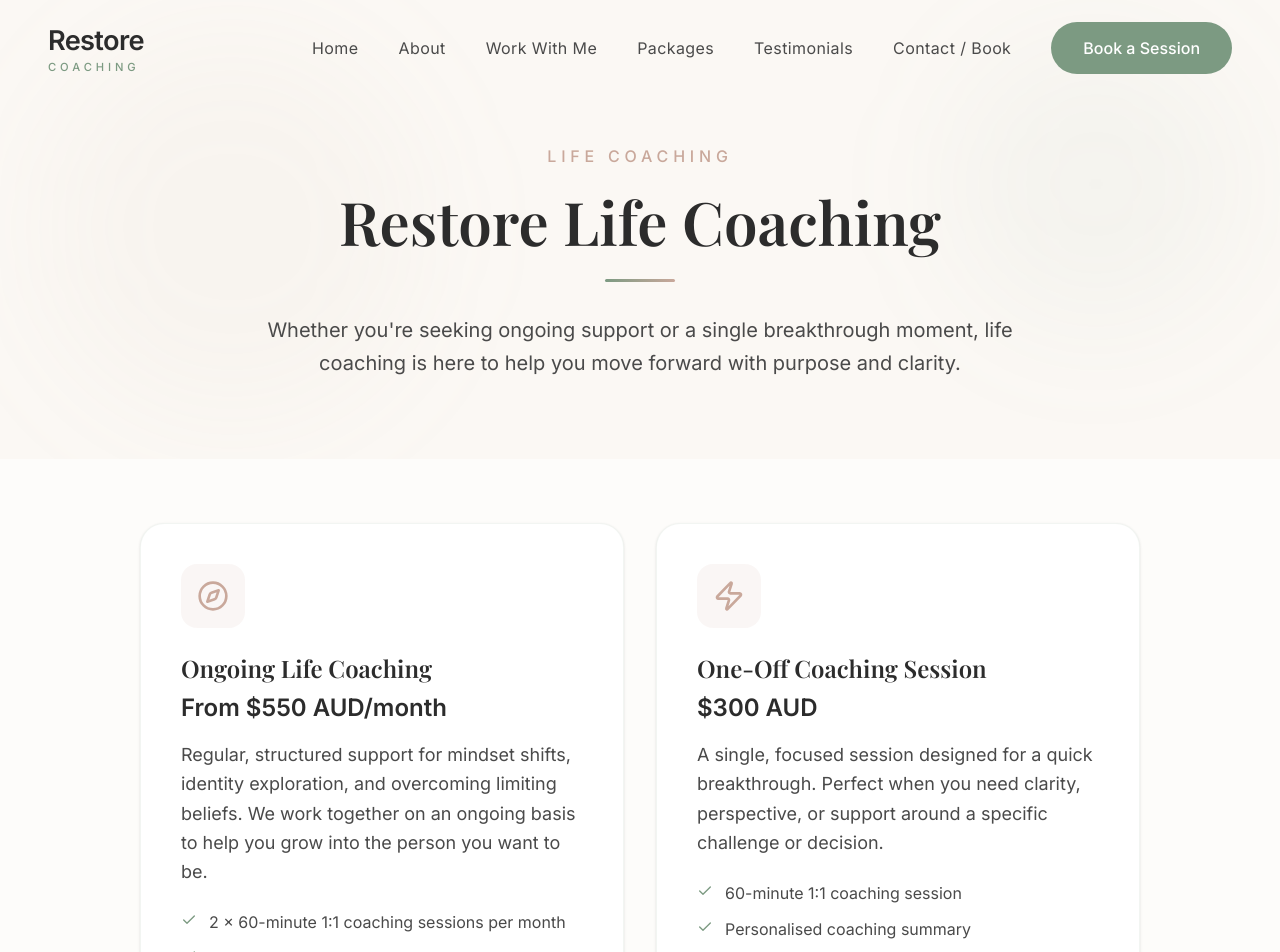
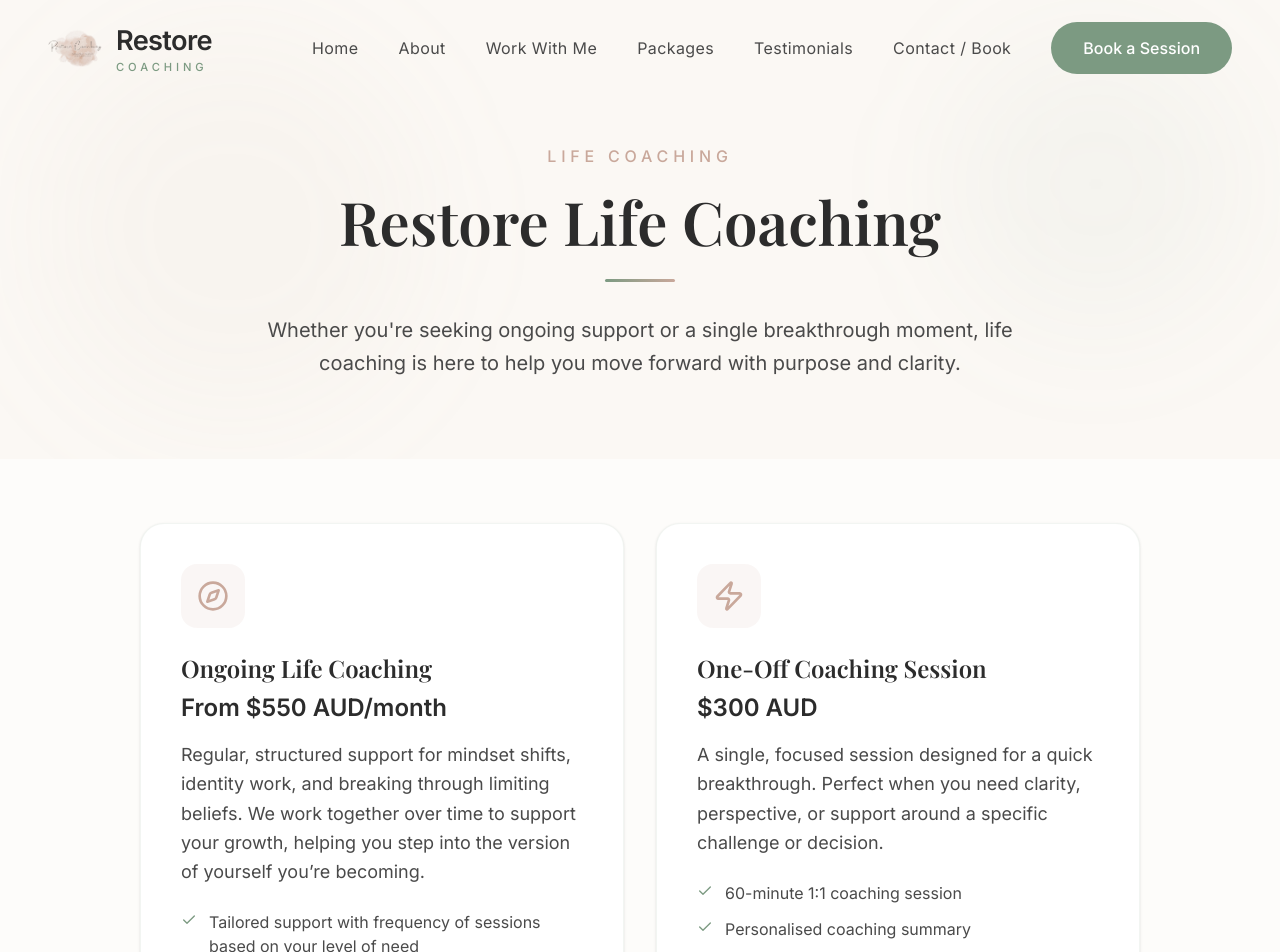
Before and after one commit to rileykenn/restore-coaching, a Next.js app: page /services/life-coaching in a window 1280 px wide. Shown: the top 952 px of the page. Built offline with nearby package versions, Linux system fonts and the light colour scheme; a web font is replaced by a local one.

Commit message:
Client feedback: restore logo, update life coaching inclusions

```diff
--- a/src/app/services/life-coaching/page.tsx
+++ b/src/app/services/life-coaching/page.tsx
@@ -11,10 +11,11 @@ const offerings = [
   {
     Icon: Compass,
     title: "Ongoing Life Coaching",
-    desc: "Regular, structured support for mindset shifts, identity exploration, and overcoming limiting beliefs. We work together on an ongoing basis to help you grow into the person you want to be.",
+    desc: "Regular, structured support for mindset shifts, identity work, and breaking through limiting beliefs. We work together over time to support your growth, helping you step into the version of yourself you\u2019re becoming.",
     price: "From $550 AUD/month",
     inclusions: [
-      "2 x 60-minute 1:1 coaching sessions per month",
+      "Tailored support with frequency of sessions based on your level of need",
+      "Structured sessions to help you grow and integrate change over time",
       "Ongoing email support between sessions",
       "Personalised action plans and reflections",
     ],
--- a/src/components/Navbar.tsx
+++ b/src/components/Navbar.tsx
@@ -2,6 +2,7 @@
 
 import { useState, useEffect } from "react";
 import { motion, AnimatePresence } from "framer-motion";
+import Image from "next/image";
 
 import Link from "next/link";
 import { usePathname } from "next/navigation";
@@ -46,6 +47,14 @@ export default function Navbar() {
         <div className="flex items-center justify-between h-24">
           {/* Logo */}
           <Link href="/" className="group flex items-center gap-3">
+            <Image
+              src="/newlogo.png"
+              alt="Restore Coaching"
+              width={160}
+              height={60}
+              className="h-14 w-auto"
+              priority
+            />
             <div className="flex flex-col leading-none">
               <span className="font-[var(--font-playfair)] text-2xl md:text-[1.7rem] font-semibold text-charcoal tracking-tight group-hover:text-sage transition-colors duration-300">
                 Restore
```
